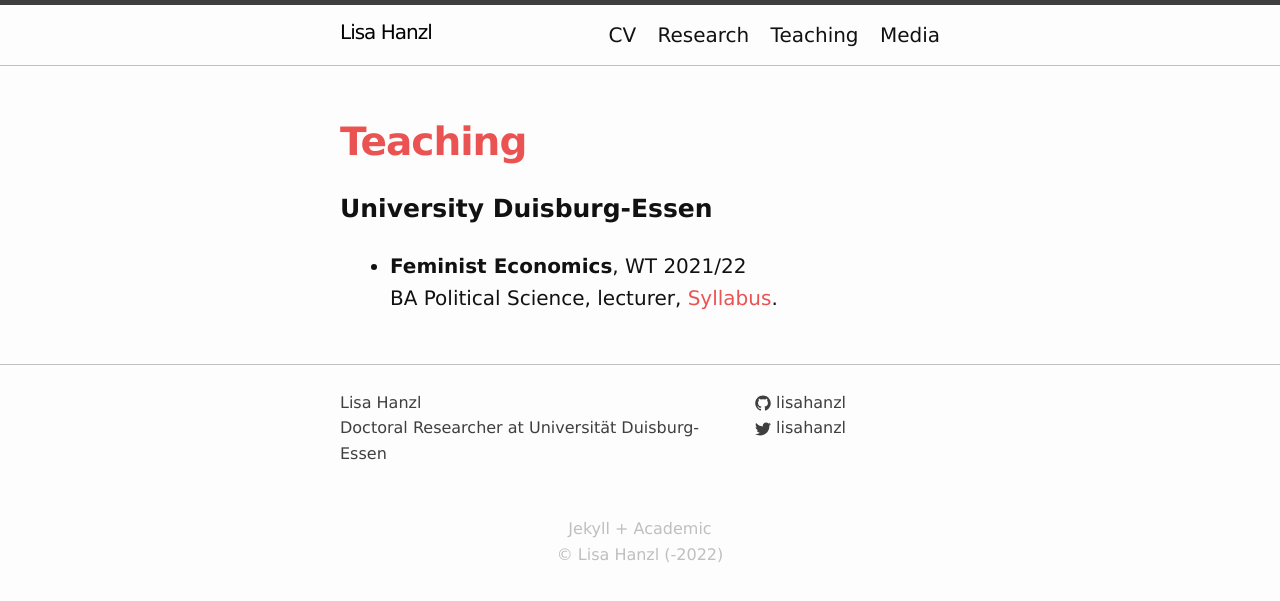
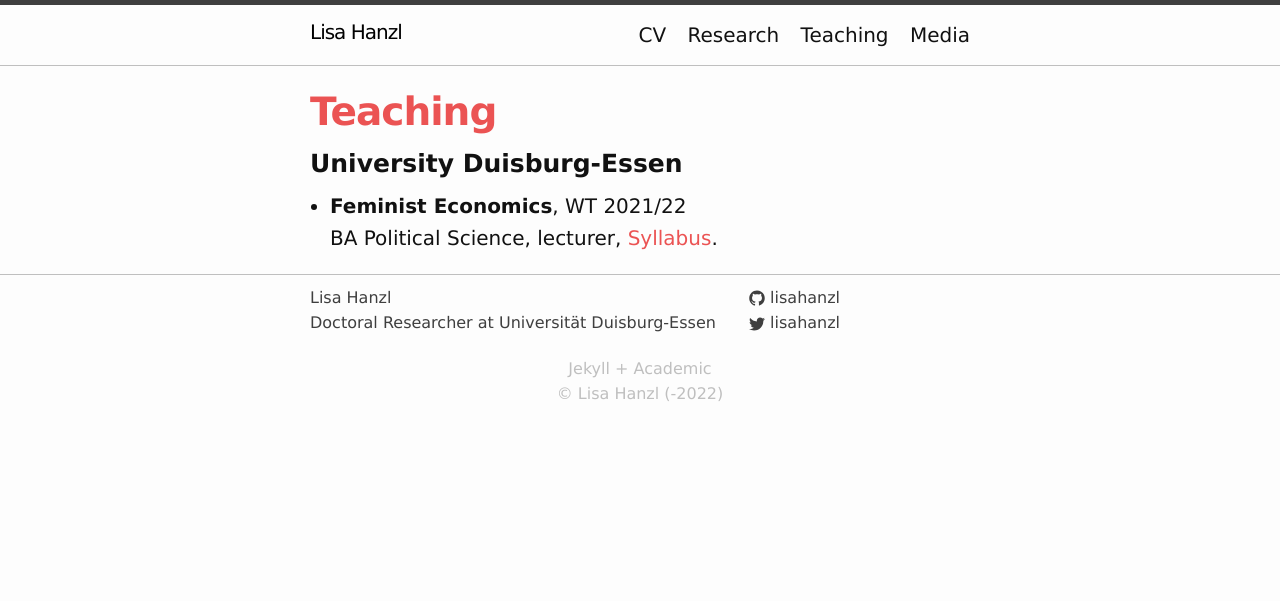
Before and after one commit to lisahanzl/lisahanzl.github.io, a Jekyll site: the page built from 02_teaching.md, in a window 1280 px wide. Shown: the top 601 px of the page. Built offline with Jekyll 4.4.1, drawn with Linux system fonts in a browser that asks for light colours.

Commit message:
change spacing unit

```diff
--- a/assets/main.scss
+++ b/assets/main.scss
@@ -16,7 +16,7 @@ $base-line-height: 1.5;
 $alt-font-family: "Raleway", Verdana, sans-serif;
 $alt-font-weight: bold;
 
-$spacing-unit:     50px;
+$spacing-unit:     20px;
 
 $text-color:       #111;
 $background-color: #fdfdfd;
```
